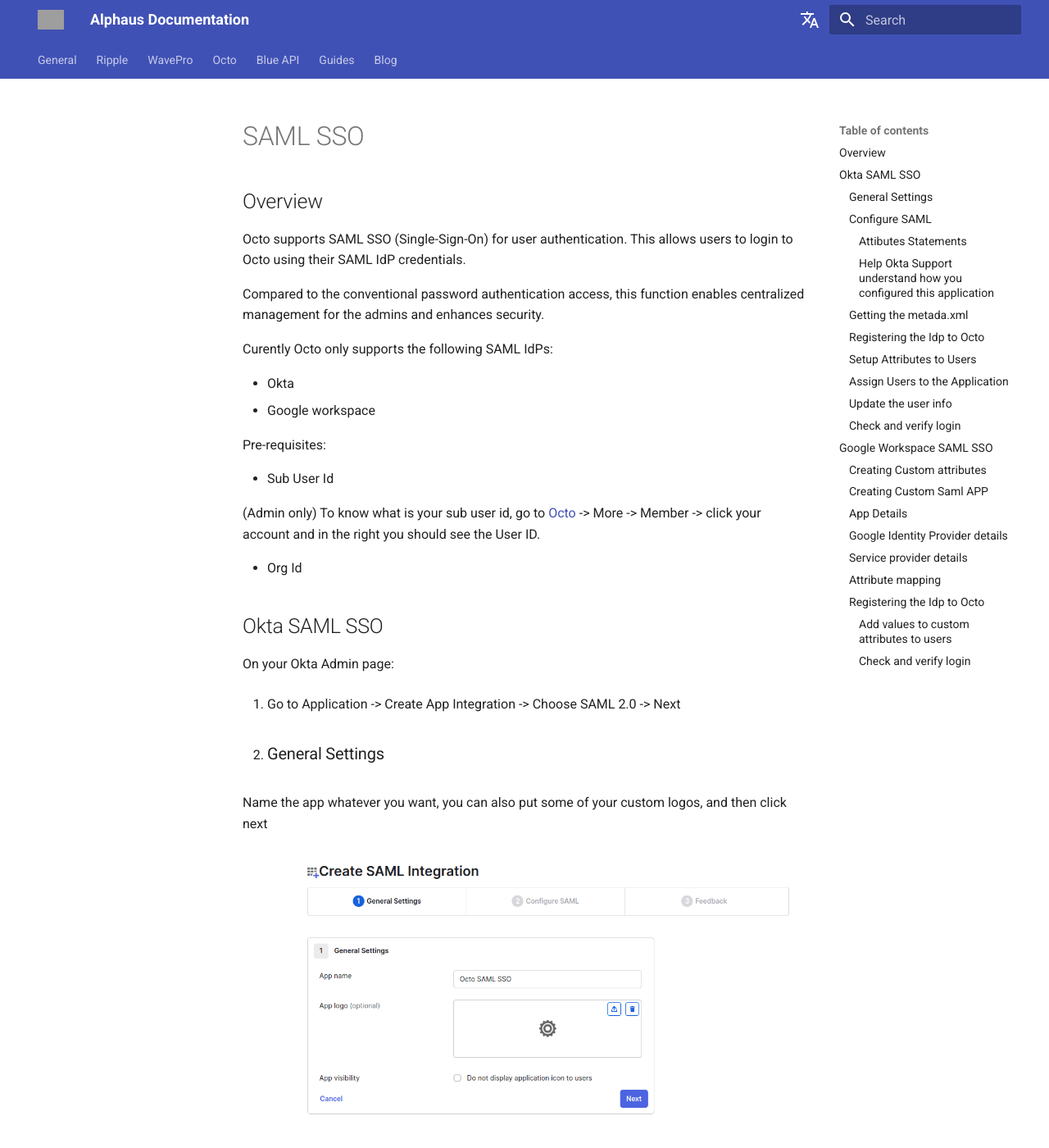
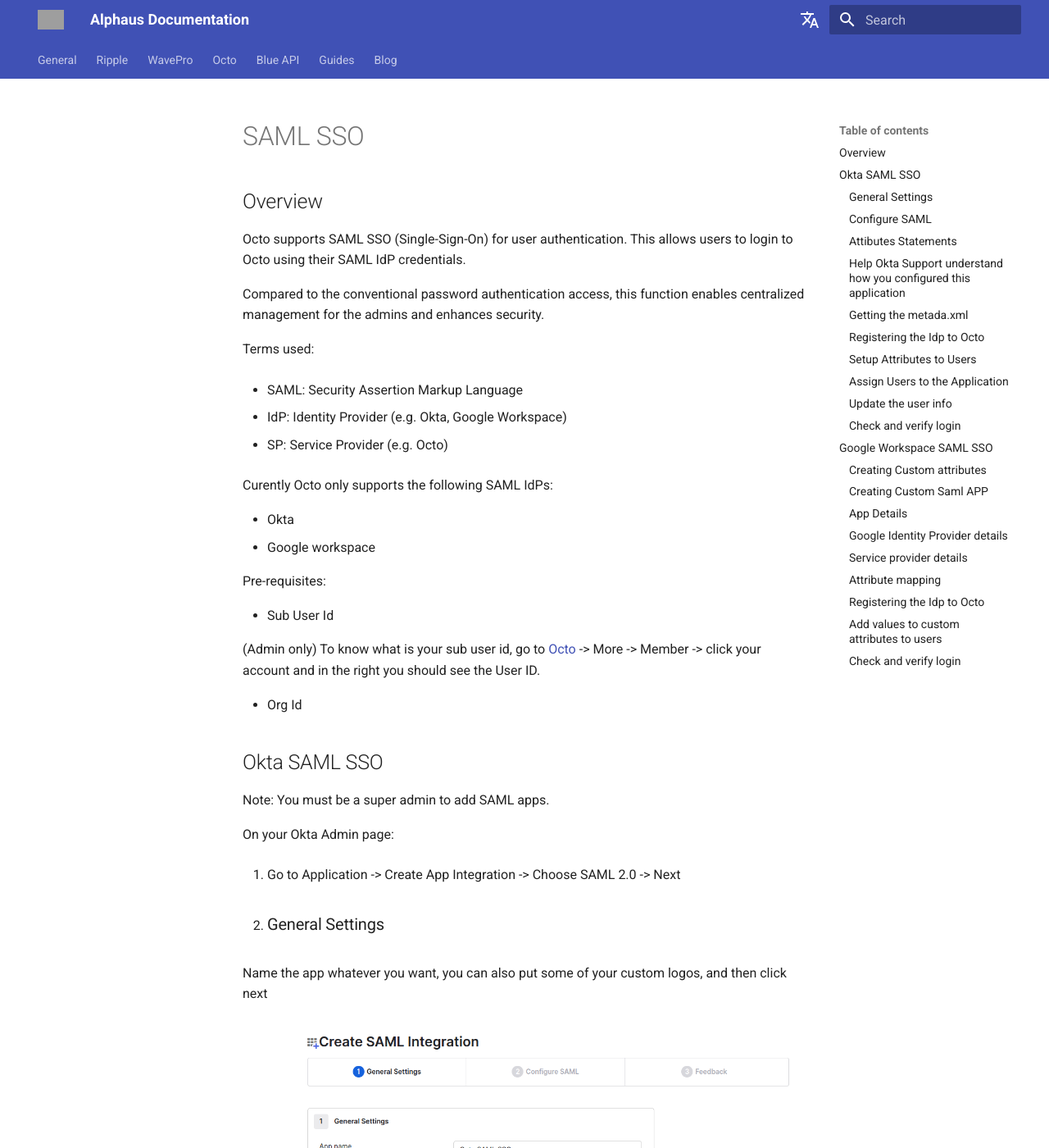
Before and after one commit to alphauslabs/tmpdocs, an MkDocs documentation site: the page built from docs/octo/samlsso.md, in a window 1280 px wide and 1400 px high. Shown: the whole window at 82% size. Built offline with MkDocs 1.6.1 and Material for MkDocs 9.7.7, drawn with Linux system fonts in a browser that asks for light colours; comment, search, counter and statistics services are not loaded; some of the changed text lies outside the part shown; grey boxes are pictures that could not be loaded.

Commit message:
docs: add octo saml sso

```diff
--- a/docs/octo/samlsso.md
+++ b/docs/octo/samlsso.md
@@ -5,6 +5,14 @@
 Octo supports SAML SSO (Single-Sign-On) for user authentication. This allows users to login to Octo using their SAML IdP credentials.
 
 Compared to the conventional password authentication access, this function enables centralized management for the admins and enhances security.
+
+Terms used:
+
+- SAML: Security Assertion Markup Language
+
+- IdP: Identity Provider (e.g. Okta, Google Workspace)
+
+- SP: Service Provider (e.g. Octo)
 
 Curently Octo only supports the following SAML IdPs:
 
@@ -17,9 +25,13 @@
 
 (Admin only) To know what is your sub user id, go to [Octo](https://app.alphaus.cloud/octo) -> More -> Member -> click your account and in the right you should see the User ID.
 
+<!-- To add where to find Org ID-->
+
 - Org Id
 
 ## Okta SAML SSO
+
+Note: You must be a super admin to add SAML apps.
 
 On your Okta Admin page:
 
@@ -39,7 +51,7 @@
 
     Enable the Use this Recipient URL, and Destination URL.
 
-    #### Attibutes Statements
+    ### Attibutes Statements
 
     Enter the following values:
 
@@ -53,7 +65,7 @@
 
     leave remaining values to default, then Click Next.
 
-    #### Help Okta Support understand how you configured this application
+    ### Help Okta Support understand how you configured this application
 
     Click whatever it may apply and then Finish.
 
@@ -115,7 +127,7 @@
 
 Note: You must be a super admin to add SAML apps to your Google Workspace account.
 
-#### Creating Custom attributes
+### Creating Custom attributes
 
 1.  Go to [Google Workspace Admin Console](https://admin.google.com/)
 
@@ -125,7 +137,7 @@
 
 ![Google Saml](../assets/octo/samlsso/gspace02.png)
 
-#### Creating Custom Saml APP
+### Creating Custom Saml APP
 
 1.  Go to [Google Workspace Admin Console](https://admin.google.com/)
 
@@ -135,17 +147,17 @@
 
 4.  Click add my own custom app
 
-#### App Details
+### App Details
 
 You can name the app whatever you want, you can also put some of your custom icon, and then click continue
 
 ![Gogle Saml](../assets/octo/samlsso/gspace01.png)
 
-#### Google Identity Provider details
+### Google Identity Provider details
 
 Click Download Metadata
 
-#### Service provider details
+### Service provider details
 
 After downloading the metadata, you would need to enter this:
 
@@ -155,7 +167,7 @@
 
 Leave remaning settings to default, then click continue.
 
-#### Attribute mapping
+### Attribute mapping
 
 Click add mapping, then input these:
 
@@ -171,7 +183,7 @@
 
 Go to [Octo](https://app.alphaus.cloud/octo), in the preferences found in the top right corner beside your profile avatar. Go to Identity Provider Management Tab and register your recently saved `metadata.xml` file. Take note of the IdpId you would need it in the next steps.
 
-#### Add values to custom attributes to users
+### Add values to custom attributes to users
 
 1. Go to directory -> Users -> and choose the user you want to add the custom attributes
 2. Go to the User information -> Octo Saml Attributes, edit and add the needed values
@@ -184,7 +196,7 @@
 
 SubUserId: `{The id of the current users octo account}`
 
-#### Check and verify login
+### Check and verify login
 
 Note: Make sure your app is set to On for everyone to make it visible to everyone. If not, go to the app you created and go to the User access tab and click to edit and set it to On for everyone.
 
```
Also changed, not shown: other parts of docs/octo/samlsso.md (+1 -1 lines).
